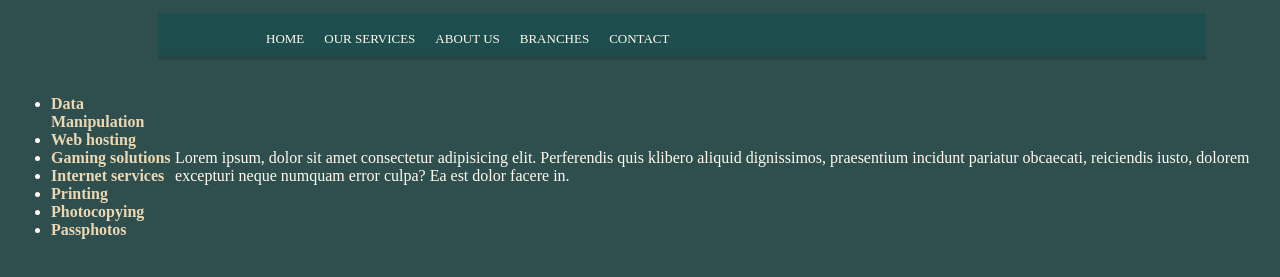
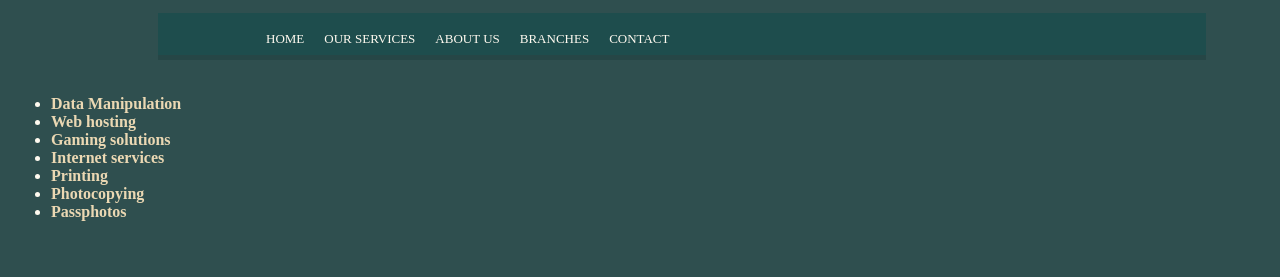
Before and after one commit to adrianjje/austinsoft, a plain HTML site: page index.html in a window 1280 px wide. Shown: the part 103-380 px from the top of the page. Drawn offline with Linux system fonts and the light colour scheme.

Commit message:
more changes made today

```diff
--- a/index.html
+++ b/index.html
@@ -149,7 +149,7 @@
                     </div>
                 </th>
                 <td>
-                <p>Lorem ipsum, dolor sit amet consectetur adipisicing elit. Perferendis quis klibero aliquid dignissimos, praesentium incidunt pariatur obcaecati, reiciendis iusto, dolorem excepturi neque numquam error culpa? Ea est dolor facere in.</p>
+
 
                 </td>
                 <td>
```
